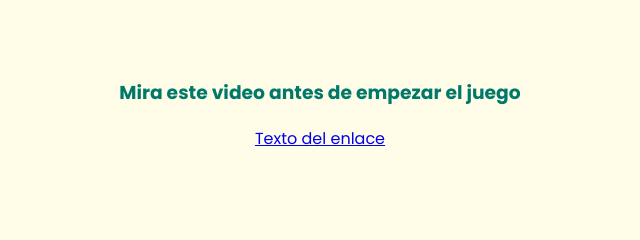
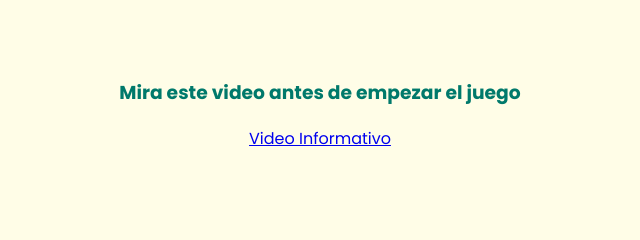
Before and after one commit to Ale9052/Guardianes-del-Planeta, a plain HTML site: page index.html in a window 1280 px wide. Shown: the part 4060-4300 px from the top of the page, 320-960 px from the left. Drawn offline with Linux system fonts and the light colour scheme.

Commit message:
Update index.html

```diff
--- a/index.html
+++ b/index.html
@@ -137,7 +137,7 @@
         <section id="video-intro" class="info-section alternate-bg">
             <h3>Mira este video antes de empezar el juego</h3>
             <div class="link-container">
-              <a href="https://youtu.be/YgES1DyjeGs?si=hJUO3XCt6As3foeJ">Texto del enlace</a>
+              <a href="https://youtu.be/YgES1DyjeGs?si=hJUO3XCt6As3foeJ">Video Informativo</a>
             </div>
         </section>
 
```
